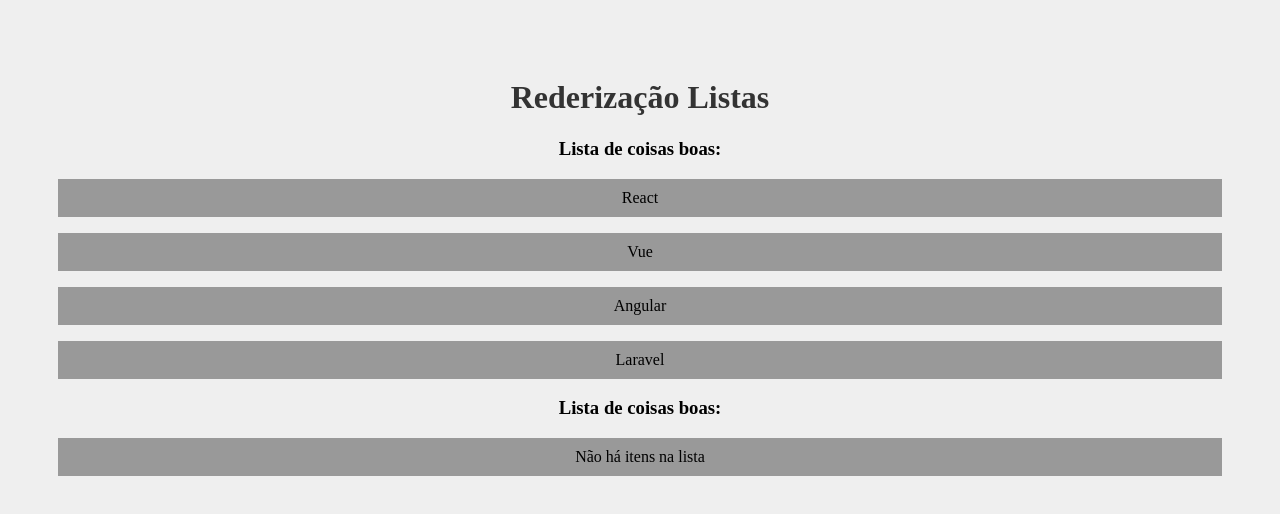
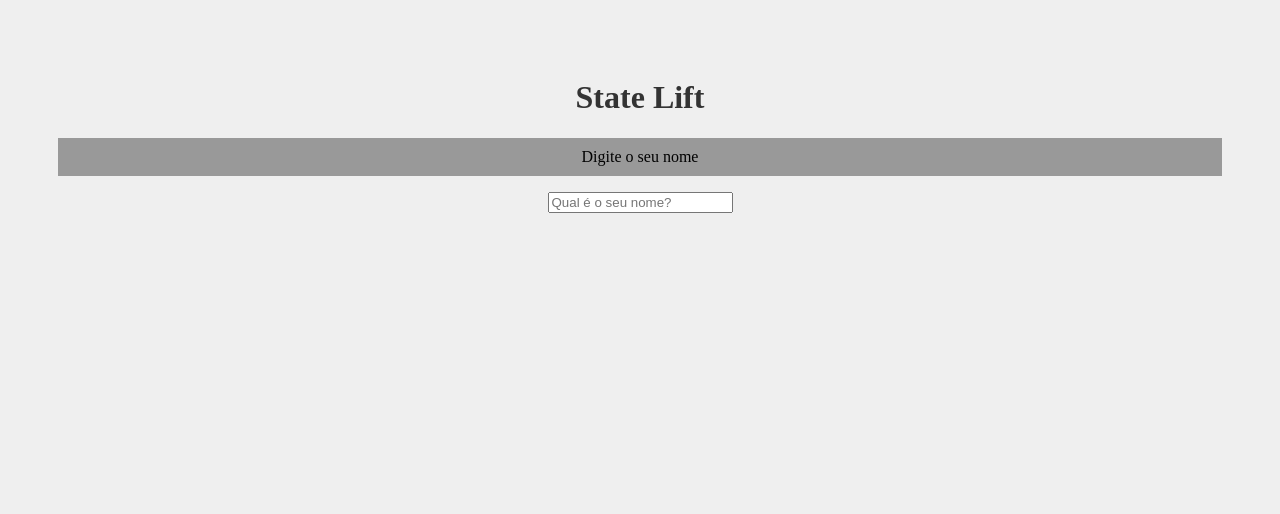
Before and after one commit to well97dev/Aulas-React, a React (Create React App) app: page / in a window 1280 px wide. Shown: the top 514 px of the page. Built offline with nearby package versions, Linux system fonts and the light colour scheme.

Commit message:
Add files via upload

```diff
--- a/src/App.js
+++ b/src/App.js
@@ -1,15 +1,17 @@
+import { useState } from 'react'
+
 import './App.css'
-import OutraLista from './components/OutraLista'
+import SeuNome from './components/SeuNome'
+import Saudacao from './components/Saudacao';
 
 function App() {
-
-  const meusItens = ['React', 'Vue', 'Angular', 'Laravel']
+    const[nome, setNome] = useState()
 
   return (
     <div className="App">
-      <h1>Rederização Listas</h1>
-      <OutraLista itens={meusItens}/>
-      <OutraLista itens={[]}/>
+      <h1>State Lift</h1>
+      <SeuNome setNome={setNome}/>
+      <Saudacao nome={nome}/>
     </div>
   )
 }
--- /dev/null
+++ b/src/components/Saudacao.js
@@ -0,0 +1,13 @@
+function Saudacao({nome}) {
+
+    function gerarSaudacao(AlgumNome){
+        return `Olá, ${AlgumNome}, tudo bem?`
+    }
+    return (
+    <>
+        {nome && <p>{gerarSaudacao(nome)}</p>}
+    </>
+    )
+}
+
+export default Saudacao
--- /dev/null
+++ b/src/components/SeuNome.js
@@ -0,0 +1,11 @@
+function SeuNome({ setNome }) {
+ return (
+    <div>
+    <p>Digite o seu nome</p>
+    <input type="text" placeholder="Qual é o seu nome?" onChange={(event) =>
+    setNome(event.target.value)}/>
+    </div>
+    )
+}
+
+export default SeuNome
```
